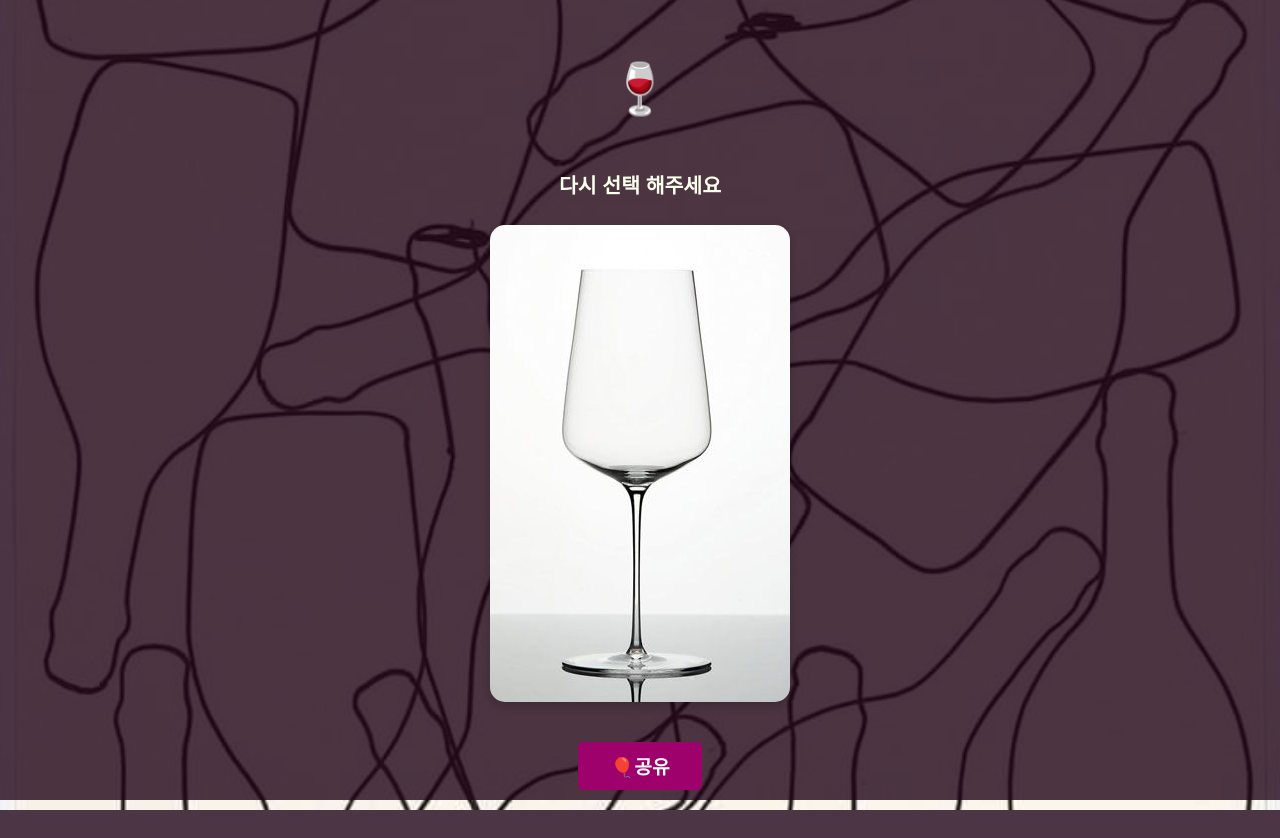
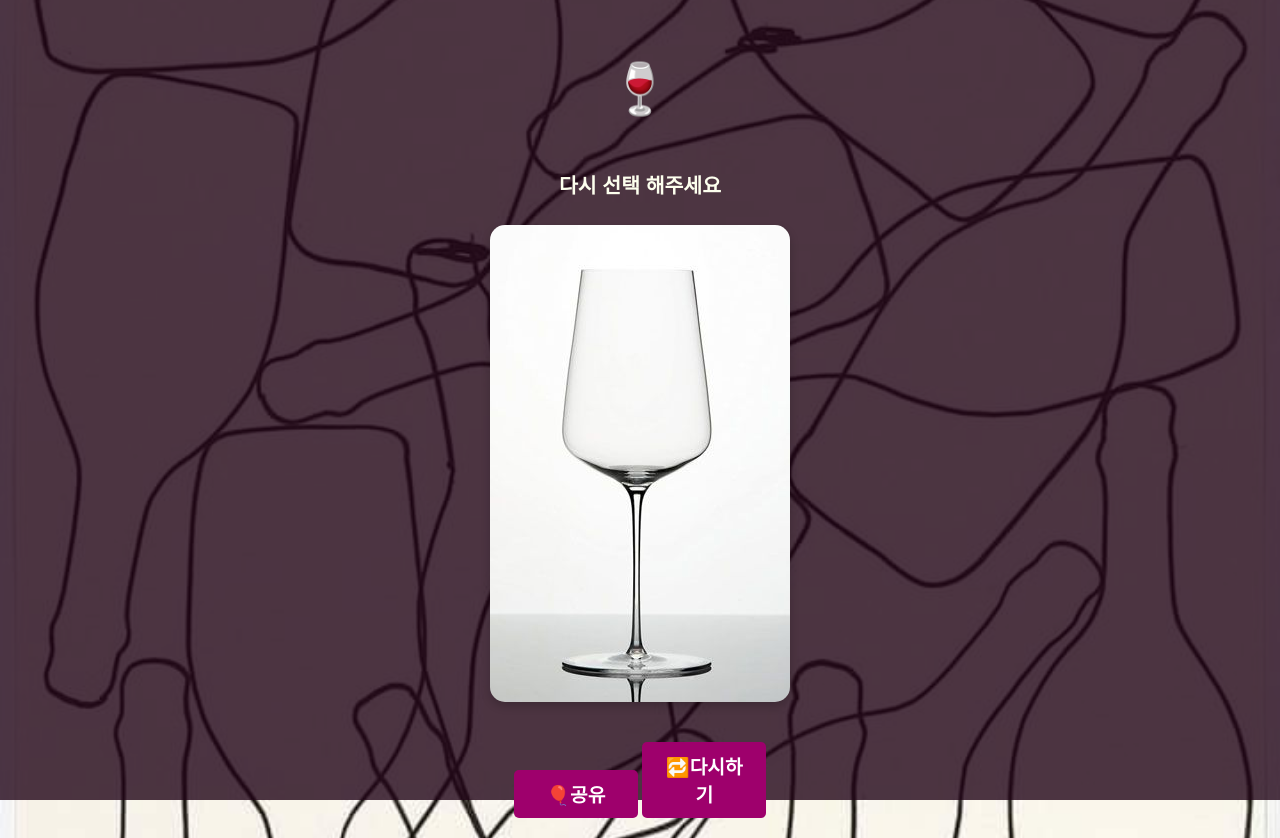
Before and after one commit to Seung-Bum/WineRecommendation, a Flask app: page /result in a window 1280 px wide. Before the commit the page ends 810 px from the top, so only its background shows below. Run offline with Flask 3, Linux system fonts and the light colour scheme; parts of the project's set-up code (start-up, migrations or seed data) failed here and were passed over; some libraries are stand-ins or nearby versions.

Commit message:
다시하기 버튼 추가

```diff
--- a/static/css/result_styles.css
+++ b/static/css/result_styles.css
@@ -74,7 +74,7 @@ button {
   font-size: 1.2vw;
   border-radius: 5px;
   cursor: pointer;
-  width: 7%;
+  width: 10%;
   max-width: 250px;
   margin-top: 20px;
 }
--- /dev/null
+++ b/static/result_web.js
@@ -0,0 +1,59 @@
+document
+  .getElementById('shareButton')
+  .addEventListener('click', function () {
+    document.getElementById('popupOverlay').style.display = 'block';
+    document.getElementById('sharePopup').style.display = 'block';
+
+    // 현재 URL 설정
+    document.getElementById('shareUrl').value = window.location.href;
+  });
+
+function closePopup() {
+  document.getElementById('popupOverlay').style.display = 'none';
+  document.getElementById('sharePopup').style.display = 'none';
+}
+
+function copyUrl() {
+  var copyText = document.getElementById('shareUrl');
+  copyText.select();
+  document.execCommand('copy');
+  alert('URL이 복사되었습니다!');
+}
+
+// 카카오톡 공유 버튼 설정
+Kakao.init('f917da4d87bab4b5f0df798f944b872c'); // 🔹 여기에 카카오 API 키 입력 (https://developers.kakao.com/)
+document
+  .getElementById('kakaoShareButton')
+  .addEventListener('click', function () {
+    Kakao.Share.sendDefault({
+      objectType: 'feed',
+      content: {
+        title: '내가 선택한 와인 🍷',
+        description:
+          document.getElementById('wine-name').innerText +
+          '\n' +
+          document.getElementById('wine-description').innerText,
+        imageUrl: document.getElementById('wine-image').src,
+        link: {
+          mobileWebUrl: window.location.href,
+          webUrl: window.location.href,
+        },
+      },
+    });
+  });
+
+
+// 서버에서 개발 환경에 맞는 url 반환
+async function getApiBaseUrl() {
+    const response = await fetch('/config'); // Flask 서버에서 API URL 가져옴
+    const data = await response.json(); // JSON 데이터 파싱
+    return data.api_base_url; // API URL 반환
+}
+
+document.getElementById('replayButton').addEventListener('click', async () => {
+    const API_BASE_URL = await getApiBaseUrl(); // 실행 환경에 따른 API URL 가져오기
+    const url = API_BASE_URL; // URL 생성
+
+    sessionStorage.clear(); // 세션 스토리지 초기화
+    window.location.href = url;
+});
--- a/templates/main_web.html
+++ b/templates/main_web.html
@@ -79,7 +79,8 @@
   <div class="form-container">
     <form id="form5">
       <p>
-        5. 진하고 강렬한 와인과 부드럽고 연한 와인 중 어떤 것이 끌리나요?
+        5. 진하고 강렬한 와인과 부드럽고 연한 와인 중 <br>
+        어떤 것이 끌리나요?
       </p>
       <div class="radio-group">
         <label
--- a/templates/result_web.html
+++ b/templates/result_web.html
@@ -3,6 +3,11 @@
   <head>
     <meta charset="UTF-8" />
     <meta name="viewport" content="width=device-width, initial-scale=1.0" />
+    <script
+      defer
+      src="{{ url_for('static', filename='result_web.js') }}"
+    ></script>
+    <!-- JS 파일을 분리하여 불러옴 -->
     <title>와인 추천 결과</title>
     <link
       rel="icon"
@@ -22,6 +27,7 @@
     <img id="wine-image" src="{{ wineData.image_url }}" alt="와인 이미지" />
 
     <button id="shareButton">🎈공유</button>
+    <button id="replayButton">🔁다시하기</button>
 
     <!-- 공유 팝업 -->
     <div class="popup-overlay" id="popupOverlay"></div>
@@ -34,51 +40,5 @@
       <button id="kakaoShareButton">💬 카카오톡 공유</button>
       <button onclick="closePopup()">❌</button>
     </div>
-
-    <script>
-      document
-        .getElementById('shareButton')
-        .addEventListener('click', function () {
-          document.getElementById('popupOverlay').style.display = 'block';
-          document.getElementById('sharePopup').style.display = 'block';
-
-          // 현재 URL 설정
-          document.getElementById('shareUrl').value = window.location.href;
-        });
-
-      function closePopup() {
-        document.getElementById('popupOverlay').style.display = 'none';
-        document.getElementById('sharePopup').style.display = 'none';
-      }
-
-      function copyUrl() {
-        var copyText = document.getElementById('shareUrl');
-        copyText.select();
-        document.execCommand('copy');
-        alert('URL이 복사되었습니다!');
-      }
-
-      // 카카오톡 공유 버튼 설정
-      Kakao.init('f917da4d87bab4b5f0df798f944b872c'); // 🔹 여기에 카카오 API 키 입력 (https://developers.kakao.com/)
-      document
-        .getElementById('kakaoShareButton')
-        .addEventListener('click', function () {
-          Kakao.Share.sendDefault({
-            objectType: 'feed',
-            content: {
-              title: '내가 선택한 와인 🍷',
-              description:
-                document.getElementById('wine-name').innerText +
-                '\n' +
-                document.getElementById('wine-description').innerText,
-              imageUrl: document.getElementById('wine-image').src,
-              link: {
-                mobileWebUrl: window.location.href,
-                webUrl: window.location.href,
-              },
-            },
-          });
-        });
-    </script>
   </body>
 </html>
```
